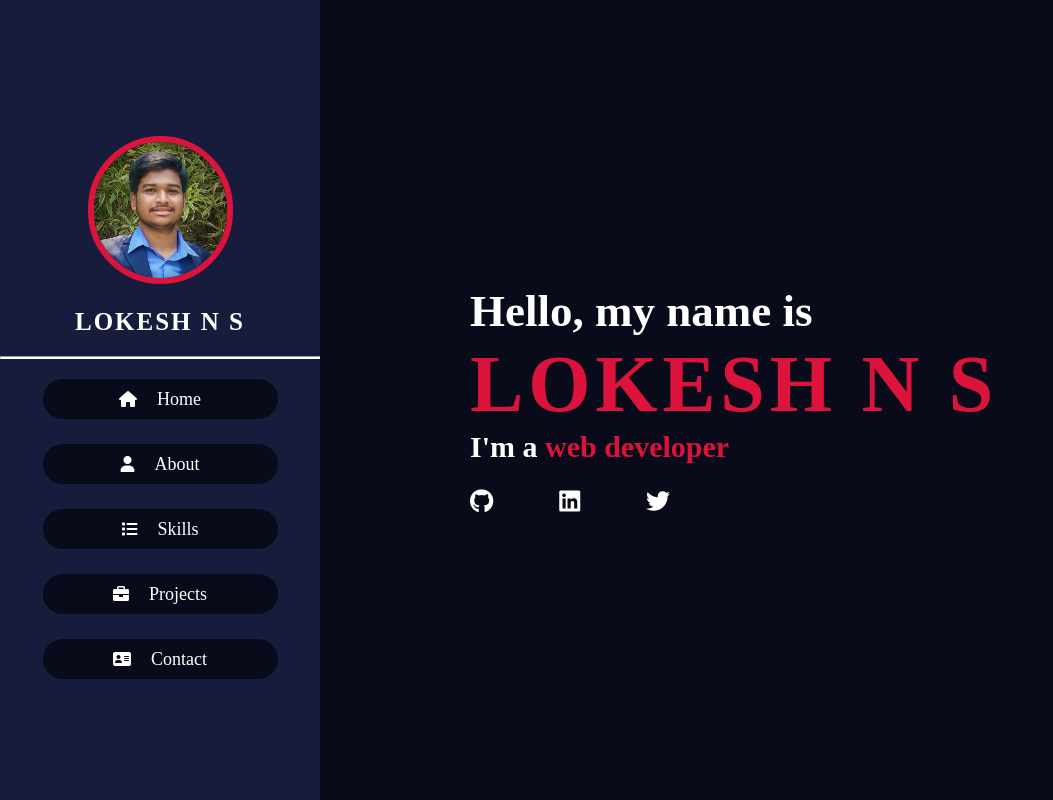
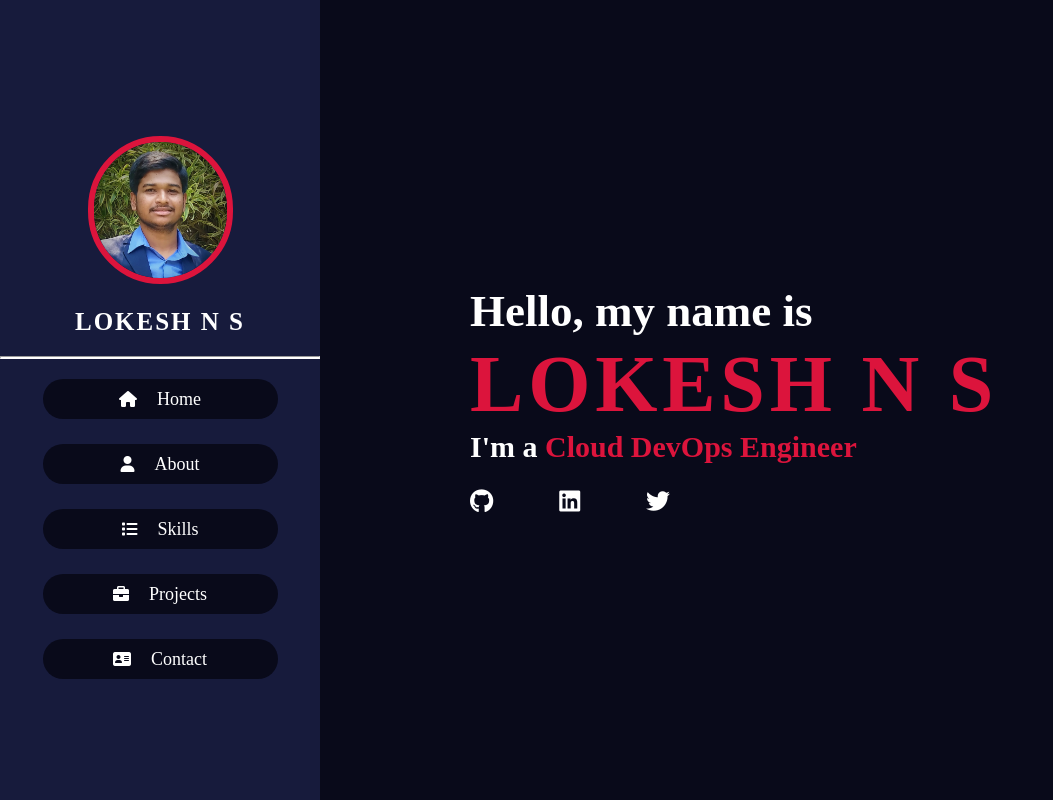
Before and after one commit to lokesh-ns/Deploying-Portfolio-Django-application-in-AWS-Ubuntu, a Django app: template home_app/templates/homepage.html in a window 1280 px wide. Shown: the whole page, without its empty margins (0-1053 px from the left). Run offline with Django 3.2, Linux system fonts and the light colour scheme; the template is opened without the code that fills it, so the values that code supplies are empty.

Commit message:
changed the role

```diff
--- a/home_app/templates/homepage.html
+++ b/home_app/templates/homepage.html
@@ -2,7 +2,7 @@
 <div class="home_container">
   <h1 class="title1">Hello, my name is</h1>
   <h1 class="title2">Lokesh n s</h1>
-  <h1 class="title3">I'm a <span>web developer</span></h1>
+  <h1 class="title3">I'm a <span>Cloud DevOps Engineer</span></h1>
   <div class="icons_list">
     <a href="https://github.com/lokesh-ns" class="list git">
       <i class="fa-brands fa-github"></i>
```
